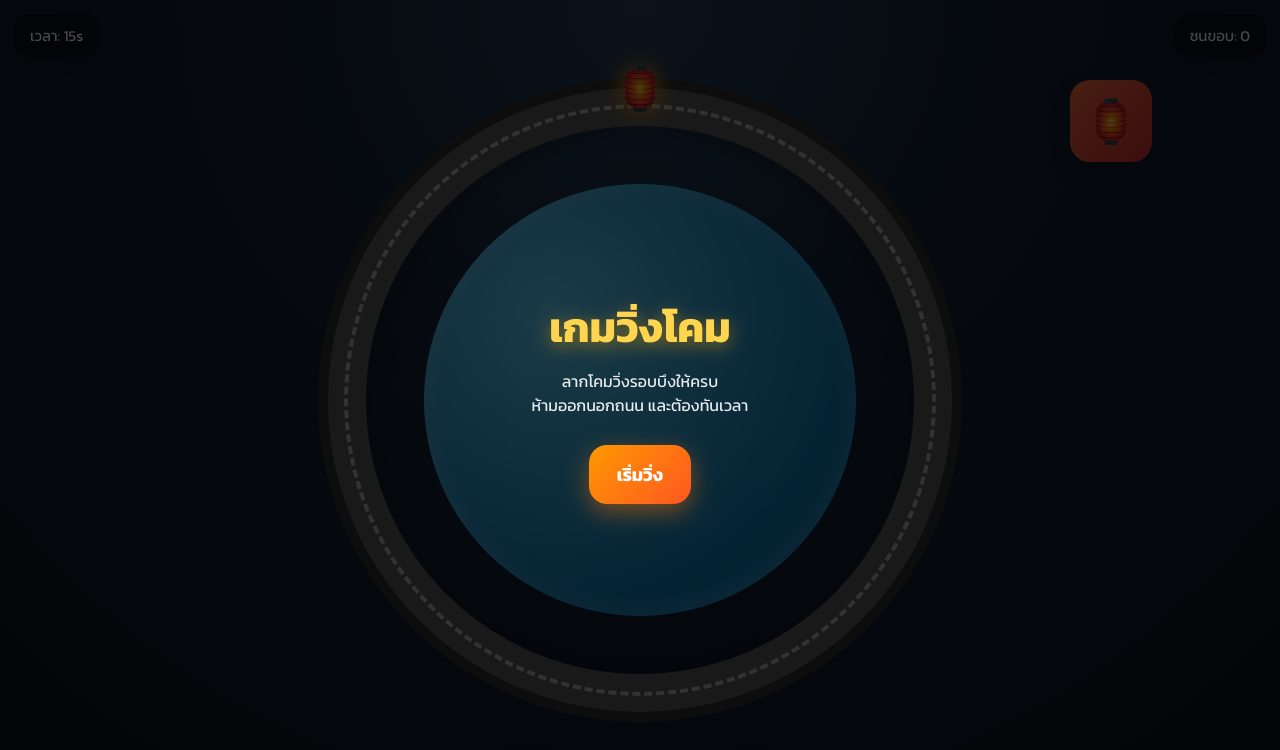
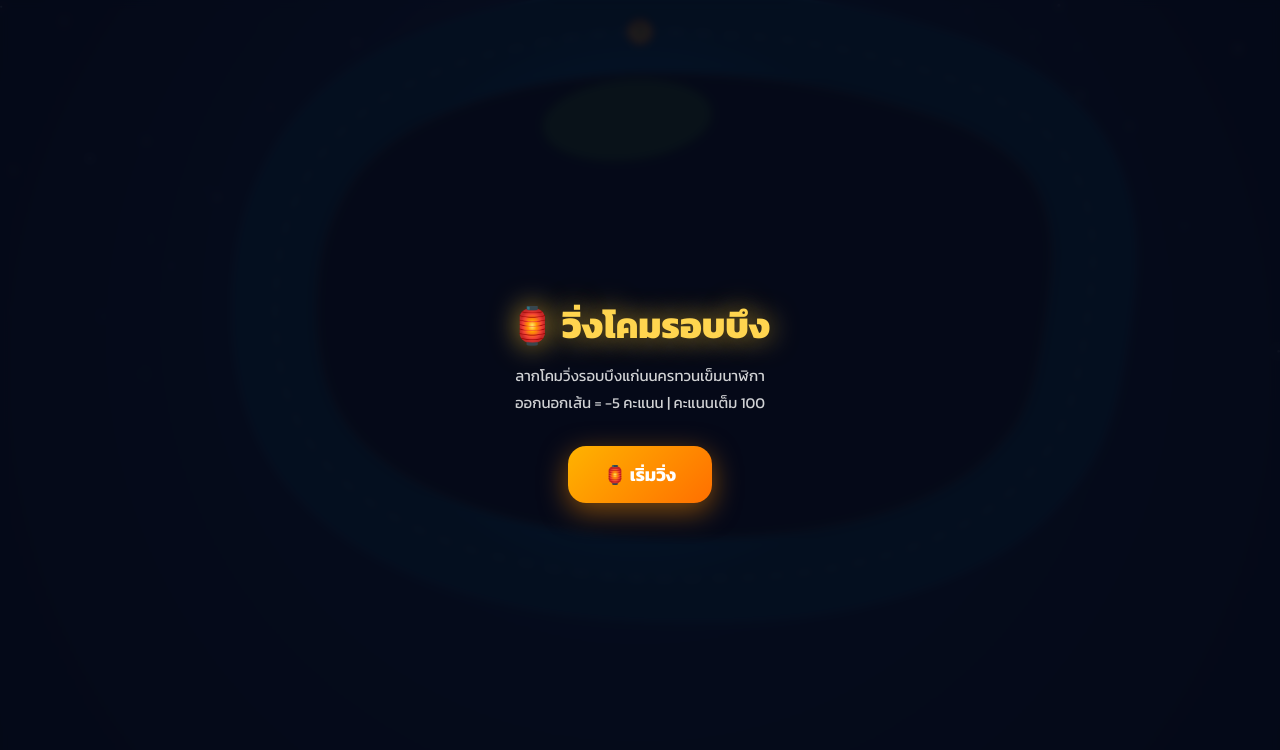
Before and after one commit to kmkknweb/kmgame, a plain HTML site: page kongmarun.html in a window 1280 px wide. Drawn offline with Linux system fonts and the light colour scheme.

Commit message:
Update kongmarun.html

```diff
--- a/kongmarun.html
+++ b/kongmarun.html
@@ -2,428 +2,238 @@
 <html lang="th">
 <head>
 <meta charset="UTF-8" />
-<meta name="viewport" content="width=device-width, initial-scale=1.0, maximum-scale=1.0" />
+<meta name="viewport" content="width=device-width, initial-scale=1.0, maximum-scale=1.0, user-scalable=no" />
 <title>เกมวิ่งโคม</title>
-
-<link href="https://fonts.googleapis.com/css2?family=Kanit:wght@400;600;700&display=swap" rel="stylesheet">
-
+<link href="https://fonts.googleapis.com/css2?family=Kanit:wght@400;600;700;800&display=swap" rel="stylesheet">
 <style>
-*{
-  box-sizing:border-box;
-  -webkit-tap-highlight-color: transparent;
-}
-
-body{
-  margin:0;
-  overflow:hidden;
-  font-family:'Kanit',sans-serif;
-  background:#111;
-}
-
-#game{
-  position:relative;
-  width:100vw;
-  height:100vh;
-  overflow:hidden;
-  background:
-    radial-gradient(circle at top,#28415d 0%,#15253a 35%,#0a111c 100%);
-}
-
-/* หัวเกม */
-.top-ui{
-  position:absolute;
-  top:0;
-  left:0;
-  width:100%;
-  z-index:20;
-  padding:14px;
-  display:flex;
-  justify-content:space-between;
-  align-items:center;
-}
-
-.ui-box{
-  background:rgba(0,0,0,0.45);
-  color:#fff;
-  padding:10px 16px;
-  border-radius:16px;
-  backdrop-filter:blur(6px);
-  font-size:15px;
-  box-shadow:0 4px 14px rgba(0,0,0,0.35);
-}
-
-#startScreen,
-#gameOver{
-  position:absolute;
-  inset:0;
-  z-index:50;
-  background:rgba(0,0,0,0.72);
-  display:flex;
-  flex-direction:column;
-  justify-content:center;
-  align-items:center;
-  color:#fff;
-  text-align:center;
-  padding:20px;
-}
-
-.title{
-  font-size:42px;
-  font-weight:700;
-  margin-bottom:10px;
-  color:#ffd54f;
-  text-shadow:0 4px 18px rgba(255,180,0,0.5);
-}
-
-.sub{
-  opacity:.9;
-  margin-bottom:28px;
-  line-height:1.5;
-}
-
-.btn{
-  border:none;
-  border-radius:18px;
-  padding:16px 28px;
-  font-size:18px;
-  font-family:'Kanit',sans-serif;
-  font-weight:700;
-  cursor:pointer;
-  background:linear-gradient(135deg,#ff9800,#ff5722);
-  color:#fff;
-  box-shadow:0 8px 24px rgba(255,120,0,0.45);
-}
-
-#map{
-  position:absolute;
-  inset:0;
-}
-
-/* ถนน */
-.track{
-  position:absolute;
-  left:50%;
-  top:50%;
-  width:78vmin;
-  height:78vmin;
-  transform:translate(-50%,-50%);
-  border-radius:50%;
-  border:38px solid #5b5b5b;
-  box-shadow:
-    0 0 0 10px #2f2f2f,
-    inset 0 0 25px rgba(0,0,0,0.4);
-}
-
-/* เส้นในถนน */
-.track::before{
-  content:"";
-  position:absolute;
-  inset:-22px;
-  border-radius:50%;
-  border:4px dashed rgba(255,255,255,0.55);
-}
-
-/* น้ำบึง */
-.lake{
-  position:absolute;
-  left:50%;
-  top:50%;
-  width:54vmin;
-  height:54vmin;
-  transform:translate(-50%,-50%);
-  border-radius:50%;
-  background:
-    radial-gradient(circle at 30% 30%,#5fd3ff,#0d7db8 70%);
-  box-shadow:inset 0 0 25px rgba(255,255,255,0.2);
-}
-
-/* ศาลเจ้า */
-.shrine{
-  position:absolute;
-  right:10%;
-  top:10%;
-  width:82px;
-  height:82px;
-  border-radius:20px;
-  background:linear-gradient(135deg,#ff7043,#d32f2f);
-  display:flex;
-  justify-content:center;
-  align-items:center;
-  font-size:42px;
-  box-shadow:0 8px 18px rgba(0,0,0,0.35);
-  z-index:5;
-}
-
-/* โคม */
-#runner{
-  position:absolute;
-  width:58px;
-  height:58px;
-  margin-left:-29px;
-  margin-top:-29px;
-  border-radius:50%;
-  display:flex;
-  justify-content:center;
-  align-items:center;
-  font-size:42px;
-  z-index:10;
-  filter:drop-shadow(0 0 12px rgba(255,170,0,0.9));
-  transition:transform .08s linear;
-}
-
-/* เอฟเฟกต์ชน */
-.hit{
-  animation:shake .18s linear 2;
-}
-
-@keyframes shake{
-  0%{transform:translateX(-2px);}
-  50%{transform:translateX(2px);}
-  100%{transform:translateX(-2px);}
-}
-
-/* เส้นขอบแดง */
-.warning{
-  position:absolute;
-  inset:0;
-  border:8px solid rgba(255,0,0,0);
-  pointer-events:none;
-  z-index:100;
-}
-
-.warning.show{
-  animation:flash .35s;
-}
-
-@keyframes flash{
-  0%{border-color:rgba(255,0,0,0.85);}
-  100%{border-color:rgba(255,0,0,0);}
-}
-
-#touchArea{
-  position:absolute;
-  inset:0;
-  z-index:15;
-}
-
-.result-time{
-  font-size:22px;
-  margin:10px 0 25px;
-  color:#ffd54f;
-}
-
+* { box-sizing:border-box; -webkit-tap-highlight-color:transparent; margin:0; padding:0; }
+body { overflow:hidden; font-family:'Kanit',sans-serif; background:#0a0e1a; width:100vw; height:100vh; touch-action:none; }
+#gameCanvas { display:block; width:100vw; height:100vh; }
+.top-ui { position:absolute; top:0; left:0; width:100%; z-index:20; padding:12px 14px; display:flex; justify-content:space-between; align-items:center; pointer-events:none; }
+.ui-box { background:rgba(0,0,0,0.55); color:#fff; padding:9px 15px; border-radius:14px; backdrop-filter:blur(8px); font-size:14px; font-weight:600; box-shadow:0 4px 14px rgba(0,0,0,0.4); border:1px solid rgba(255,200,80,0.18); }
+.ui-box span { color:#ffd54f; font-weight:700; }
+#startScreen, #gameOverScreen { position:absolute; inset:0; z-index:50; background:rgba(5,10,25,0.88); display:flex; flex-direction:column; justify-content:center; align-items:center; color:#fff; text-align:center; padding:28px; backdrop-filter:blur(4px); }
+.screen-title { font-size:36px; font-weight:800; color:#ffd54f; text-shadow:0 0 28px rgba(255,200,50,0.7); margin-bottom:10px; }
+.screen-sub { color:rgba(255,255,255,0.82); font-size:15px; line-height:1.8; margin-bottom:30px; }
+.btn { border:none; border-radius:18px; padding:15px 36px; font-size:18px; font-family:'Kanit',sans-serif; font-weight:700; cursor:pointer; background:linear-gradient(135deg,#ffb300,#ff6f00); color:#fff; box-shadow:0 8px 28px rgba(255,140,0,0.5); }
+.result-score { font-size:56px; font-weight:800; color:#ffd54f; text-shadow:0 0 30px rgba(255,210,50,0.8); margin:8px 0 4px; }
+.result-detail { font-size:15px; color:rgba(255,255,255,0.75); margin-bottom:28px; line-height:1.9; }
+#warning { position:absolute; inset:0; pointer-events:none; z-index:100; border:10px solid transparent; }
+#warning.flash { animation:warnFlash 0.35s ease-out forwards; }
+@keyframes warnFlash { 0%{border-color:rgba(255,60,60,0.9);}100%{border-color:rgba(255,60,60,0);} }
+#lantern { position:absolute; width:50px; height:50px; transform:translate(-50%,-50%); pointer-events:none; z-index:30; filter:drop-shadow(0 0 12px rgba(255,180,0,0.95)); display:none; border-radius:6px; object-fit:contain; }
 </style>
 </head>
 <body>
+<canvas id="gameCanvas"></canvas>
+<div class="top-ui" id="topUI" style="display:none;">
+  <div class="ui-box">⏱ <span id="timeEl">0.0</span>s</div>
+  <div class="ui-box">💯 <span id="scoreEl">100</span></div>
+  <div class="ui-box">💥 ชน <span id="hitsEl">0</span></div>
+</div>
+<img id="lantern" src="images/khomjiw-open-eye.jpg" alt="โคม" draggable="false" />
+<div id="warning"></div>
+<div id="startScreen">
+  <div class="screen-title">🏮 วิ่งโคมรอบบึง</div>
+  <div class="screen-sub">ลากโคมวิ่งรอบบึงแก่นนครทวนเข็มนาฬิกา<br>ออกนอกเส้น = −5 คะแนน | คะแนนเต็ม 100</div>
+  <button class="btn" id="startBtn">🏮 เริ่มวิ่ง</button>
+</div>
+<div id="gameOverScreen" style="display:none;">
+  <div class="screen-title" id="goTitle">วิ่งสำเร็จ!</div>
+  <div class="result-score" id="goScore">100</div>
+  <div class="result-detail" id="goDetail"></div>
+  <button class="btn" id="restartBtn">🔄 เล่นอีกครั้ง</button>
+</div>
+<script>
+const canvas=document.getElementById('gameCanvas'),ctx=canvas.getContext('2d');
+let W,H,scaleF,trackPoints=[],outerPts=[],innerPts=[];
+const ROAD_HW=0.052;
 
-<div id="game">
+// Bueng Kaen Nakhon path - inner road boundary CCW from top
+const rawC=[
+  [0.500,0.040],[0.558,0.042],[0.615,0.050],[0.668,0.065],[0.718,0.086],
+  [0.762,0.110],[0.798,0.142],[0.825,0.180],[0.842,0.223],[0.851,0.270],
+  [0.854,0.318],[0.852,0.366],[0.848,0.414],[0.843,0.460],[0.836,0.505],
+  [0.825,0.547],[0.808,0.585],[0.786,0.620],[0.758,0.651],[0.724,0.677],
+  [0.684,0.698],[0.640,0.713],[0.593,0.721],[0.544,0.724],[0.495,0.722],
+  [0.447,0.715],[0.402,0.702],[0.360,0.683],[0.323,0.659],[0.291,0.630],
+  [0.265,0.597],[0.245,0.561],[0.231,0.522],[0.222,0.481],[0.217,0.438],
+  [0.215,0.394],[0.216,0.350],[0.220,0.305],[0.228,0.262],[0.240,0.221],
+  [0.256,0.183],[0.278,0.148],[0.305,0.118],[0.338,0.092],[0.375,0.071],
+  [0.416,0.055],[0.458,0.045],[0.500,0.040]
+];
 
-  <div id="map">
-    <div class="track"></div>
-    <div class="lake"></div>
-    <div class="shrine">🏮</div>
-  </div>
-
-  <div class="top-ui">
-    <div class="ui-box">
-      เวลา: <span id="time">15</span>s
-    </div>
-
-    <div class="ui-box">
-      ชนขอบ: <span id="hits">0</span>
-    </div>
-  </div>
-
-  <div id="runner">🏮</div>
-
-  <div class="warning" id="warning"></div>
-
-  <div id="touchArea"></div>
-
-  <!-- START -->
-  <div id="startScreen">
-    <div class="title">เกมวิ่งโคม</div>
-
-    <div class="sub">
-      ลากโคมวิ่งรอบบึงให้ครบ<br>
-      ห้ามออกนอกถนน และต้องทันเวลา
-    </div>
-
-    <button class="btn" onclick="startGame()">
-      เริ่มวิ่ง
-    </button>
-  </div>
-
-  <!-- GAME OVER -->
-  <div id="gameOver" style="display:none;">
-    <div class="title" id="resultTitle">สำเร็จ!</div>
-
-    <div class="result-time" id="resultText"></div>
-
-    <button class="btn" onclick="restartGame()">
-      เล่นอีกครั้ง
-    </button>
-  </div>
-
-</div>
-
-<script>
-
-const runner = document.getElementById("runner");
-const touchArea = document.getElementById("touchArea");
-const timeEl = document.getElementById("time");
-const hitsEl = document.getElementById("hits");
-
-const gameOver = document.getElementById("gameOver");
-const resultTitle = document.getElementById("resultTitle");
-const resultText = document.getElementById("resultText");
-
-const warning = document.getElementById("warning");
-
-let playing = false;
-let timeLeft = 15;
-let timer = null;
-let hits = 0;
-
-let angle = -90;
-let completed = false;
-
-const centerX = window.innerWidth / 2;
-const centerY = window.innerHeight / 2;
-
-const radius = Math.min(window.innerWidth, window.innerHeight) * 0.39;
-
-function updateRunner(){
-
-  const rad = angle * Math.PI / 180;
-
-  const x = centerX + radius * Math.cos(rad);
-  const y = centerY + radius * Math.sin(rad);
-
-  runner.style.left = x + "px";
-  runner.style.top = y + "px";
+function resize(){
+  W=canvas.width=window.innerWidth;
+  H=canvas.height=window.innerHeight;
+  scaleF=Math.min(W,H);
+  buildTrack();
+  drawScene();
+  if(playing){setLanternPos(lanternPt.x,lanternPt.y);drawGlow();}
 }
 
-updateRunner();
+function catmull(pts,iter){
+  let p=pts.slice(0,pts.length-1);
+  for(let k=0;k<iter;k++){
+    const n=[],len=p.length;
+    for(let j=0;j<len;j++){
+      const p0=p[(j-1+len)%len],p1=p[j],p2=p[(j+1)%len],p3=p[(j+2)%len];
+      n.push(p1);
+      n.push({x:(-p0.x+9*p1.x+9*p2.x-p3.x)/16,y:(-p0.y+9*p1.y+9*p2.y-p3.y)/16});
+    }
+    p=n;
+  }
+  return p;
+}
+
+function offset(pts,d){
+  const n=pts.length;
+  return pts.map((pt,i)=>{
+    const prev=pts[(i-1+n)%n],next=pts[(i+1)%n];
+    const tx=next.x-prev.x,ty=next.y-prev.y,l=Math.sqrt(tx*tx+ty*ty)||1;
+    return{x:pt.x+(-ty/l)*d,y:pt.y+(tx/l)*d};
+  });
+}
+
+function buildTrack(){
+  const raw=rawC.map(([nx,ny])=>({x:nx*W,y:ny*H}));
+  trackPoints=catmull(raw,5);
+  const hw=ROAD_HW*scaleF;
+  outerPts=offset(trackPoints,hw);
+  innerPts=offset(trackPoints,-hw);
+}
+
+let stars=null;
+function getStars(){
+  if(!stars)stars=Array.from({length:70},()=>({x:Math.random(),y:Math.random()*0.5,r:Math.random()*1.4+0.3,a:Math.random()*0.7+0.3}));
+  return stars;
+}
+
+function makePath(pts){
+  if(!pts.length)return;
+  ctx.moveTo(pts[0].x,pts[0].y);
+  for(let i=1;i<pts.length;i++)ctx.lineTo(pts[i].x,pts[i].y);
+  ctx.closePath();
+}
+
+function drawScene(){
+  ctx.clearRect(0,0,W,H);
+  const bg=ctx.createRadialGradient(W/2,H*0.2,0,W/2,H*0.5,H*0.9);
+  bg.addColorStop(0,'#1e3560');bg.addColorStop(0.6,'#0c1a30');bg.addColorStop(1,'#060b18');
+  ctx.fillStyle=bg;ctx.fillRect(0,0,W,H);
+  getStars().forEach(s=>{ctx.beginPath();ctx.arc(s.x*W,s.y*H,s.r,0,Math.PI*2);ctx.fillStyle=`rgba(255,255,255,${s.a})`;ctx.fill();});
+
+  // Water
+  ctx.save();ctx.beginPath();makePath(innerPts);
+  const wg=ctx.createRadialGradient(W*0.5,H*0.38,H*0.04,W*0.5,H*0.38,H*0.36);
+  wg.addColorStop(0,'#5dd0f5');wg.addColorStop(0.45,'#0277bd');wg.addColorStop(1,'#013850');
+  ctx.fillStyle=wg;ctx.fill();ctx.restore();
+
+  // Road
+  ctx.save();ctx.beginPath();makePath(outerPts);ctx.clip();
+  ctx.beginPath();makePath(outerPts);ctx.fillStyle='#404040';ctx.fill();
+  ctx.globalCompositeOperation='destination-out';ctx.beginPath();makePath(innerPts);ctx.fill();
+  ctx.restore();
+
+  ctx.save();ctx.beginPath();makePath(outerPts);ctx.strokeStyle='#2a2a2a';ctx.lineWidth=3;ctx.stroke();ctx.restore();
+  ctx.save();ctx.beginPath();makePath(innerPts);ctx.strokeStyle='#0d4a6a';ctx.lineWidth=3;ctx.stroke();ctx.restore();
+  ctx.save();ctx.beginPath();makePath(trackPoints);ctx.strokeStyle='rgba(255,255,255,0.3)';ctx.lineWidth=2;ctx.setLineDash([16,12]);ctx.stroke();ctx.setLineDash([]);ctx.restore();
+
+  // Island
+  ctx.save();ctx.beginPath();ctx.ellipse(W*0.49,H*0.15,W*0.066,H*0.05,-0.1,0,Math.PI*2);ctx.fillStyle='#2a5425';ctx.fill();ctx.strokeStyle='#1a3c18';ctx.lineWidth=2;ctx.stroke();ctx.restore();
+
+  // Start marker
+  const sp=trackPoints[0];
+  ctx.save();ctx.beginPath();ctx.arc(sp.x,sp.y,11,0,Math.PI*2);ctx.fillStyle='#ffd54f';ctx.fill();ctx.strokeStyle='#e65100';ctx.lineWidth=3;ctx.stroke();ctx.restore();
+  ctx.save();ctx.fillStyle='#000';ctx.font=`bold ${Math.round(scaleF*0.022)}px Kanit`;ctx.textAlign='center';ctx.textBaseline='middle';ctx.fillText('S',sp.x,sp.y);ctx.restore();
+
+  // Progress highlight
+  if(playing&&trackProgress>0){
+    const done=Math.floor(Math.min(trackProgress,1)*trackPoints.length);
+    ctx.save();ctx.beginPath();ctx.moveTo(trackPoints[0].x,trackPoints[0].y);
+    for(let i=1;i<=done&&i<trackPoints.length;i++)ctx.lineTo(trackPoints[i].x,trackPoints[i].y);
+    ctx.strokeStyle='rgba(255,213,79,0.5)';ctx.lineWidth=ROAD_HW*scaleF*1.5;ctx.lineCap='round';ctx.stroke();ctx.restore();
+  }
+}
+
+function drawGlow(){
+  const x=lanternPt.x,y=lanternPt.y;
+  ctx.save();
+  const g=ctx.createRadialGradient(x,y,6,x,y,34);
+  g.addColorStop(0,'rgba(255,200,50,0.4)');g.addColorStop(1,'rgba(255,140,0,0)');
+  ctx.fillStyle=g;ctx.beginPath();ctx.arc(x,y,34,0,Math.PI*2);ctx.fill();ctx.restore();
+}
+
+let playing=false,score=100,hits=0,elapsed=0,timerInt=null,lapDone=false,isDragging=false;
+let lanternPt={x:0,y:0},lastIdx=0,totalProg=0,trackProgress=0;
+const lanternEl=document.getElementById('lantern'),topUI=document.getElementById('topUI');
+const timeEl=document.getElementById('timeEl'),scoreEl=document.getElementById('scoreEl'),hitsEl=document.getElementById('hitsEl');
+const warnEl=document.getElementById('warning');
+
+function setLanternPos(x,y){lanternEl.style.left=x+'px';lanternEl.style.top=y+'px';}
+function closestIdx(x,y){let b=0,bd=Infinity;trackPoints.forEach((p,i)=>{const d=(p.x-x)**2+(p.y-y)**2;if(d<bd){bd=d;b=i;}});return b;}
+function isOnRoad(x,y){const hw=ROAD_HW*scaleF,idx=closestIdx(x,y),cp=trackPoints[idx];return Math.hypot(x-cp.x,y-cp.y)<=hw*1.08;}
+function snapRoad(x,y){const idx=closestIdx(x,y);return{...trackPoints[idx]};}
+
+function getPt(e){const t=e.touches?e.touches[0]:e;return{x:t.clientX,y:t.clientY};}
+
+canvas.addEventListener('touchstart',e=>{
+  if(!playing)return;e.preventDefault();
+  const p=getPt(e);if(Math.hypot(p.x-lanternPt.x,p.y-lanternPt.y)<65)isDragging=true;
+},{passive:false});
+canvas.addEventListener('touchmove',e=>{
+  if(!playing||!isDragging)return;e.preventDefault();const p=getPt(e);moveLantern(p.x,p.y);
+},{passive:false});
+canvas.addEventListener('touchend',()=>{isDragging=false;});
+canvas.addEventListener('mousedown',e=>{if(!playing)return;const p=getPt(e);if(Math.hypot(p.x-lanternPt.x,p.y-lanternPt.y)<65)isDragging=true;});
+canvas.addEventListener('mousemove',e=>{if(!playing||!isDragging)return;moveLantern(e.clientX,e.clientY);});
+canvas.addEventListener('mouseup',()=>{isDragging=false;});
+
+function moveLantern(x,y){
+  if(!isOnRoad(x,y)){triggerHit();const s=snapRoad(x,y);lanternPt=s;}
+  else lanternPt={x,y};
+  const idx=closestIdx(lanternPt.x,lanternPt.y),n=trackPoints.length;
+  let delta=idx-lastIdx;
+  if(delta<-n/2)delta+=n;if(delta>n/2)delta-=n;
+  if(delta>0)totalProg+=delta;
+  lastIdx=idx;trackProgress=totalProg/n;
+  setLanternPos(lanternPt.x,lanternPt.y);drawScene();drawGlow();
+  if(trackProgress>=0.97&&!lapDone){lapDone=true;endGame(true);}
+}
+
+let lastHit=0;
+function triggerHit(){
+  const now=Date.now();if(now-lastHit<700)return;lastHit=now;
+  hits++;score=Math.max(0,100-hits*5);
+  hitsEl.innerText=hits;scoreEl.innerText=score;
+  warnEl.classList.remove('flash');void warnEl.offsetWidth;warnEl.classList.add('flash');
+}
 
 function startGame(){
-
-  document.getElementById("startScreen").style.display = "none";
-
-  playing = true;
-  timeLeft = 15;
-  hits = 0;
-  angle = -90;
-  completed = false;
-
-  hitsEl.innerText = hits;
-  timeEl.innerText = timeLeft;
-
-  updateRunner();
-
-  clearInterval(timer);
-
-  timer = setInterval(() => {
-
-    timeLeft--;
-
-    timeEl.innerText = timeLeft;
-
-    if(timeLeft <= 0){
-
-      endGame(false);
-
-    }
-
-  },1000);
-
+  document.getElementById('startScreen').style.display='none';
+  document.getElementById('gameOverScreen').style.display='none';
+  topUI.style.display='flex';
+  score=100;hits=0;elapsed=0;lapDone=false;isDragging=false;totalProg=0;trackProgress=0;
+  const sp=trackPoints[0];lanternPt={x:sp.x,y:sp.y};lastIdx=0;
+  lanternEl.style.display='block';setLanternPos(lanternPt.x,lanternPt.y);
+  scoreEl.innerText='100';hitsEl.innerText='0';timeEl.innerText='0.0';
+  playing=true;clearInterval(timerInt);
+  const t0=Date.now();timerInt=setInterval(()=>{elapsed=(Date.now()-t0)/1000;timeEl.innerText=elapsed.toFixed(1);},100);
+  drawScene();drawGlow();
 }
 
 function endGame(success){
-
-  playing = false;
-
-  clearInterval(timer);
-
-  gameOver.style.display = "flex";
-
-  if(success){
-
-    resultTitle.innerText = "วิ่งสำเร็จ!";
-    resultText.innerHTML =
-      "ใช้เวลา " + (15 - timeLeft) + " วินาที<br>ชนขอบ " + hits + " ครั้ง";
-
-  }else{
-
-    resultTitle.innerText = "ไม่ทันเวลา";
-    resultText.innerHTML =
-      "ลองใหม่อีกครั้ง";
-  }
-
+  playing=false;clearInterval(timerInt);lanternEl.style.display='none';topUI.style.display='none';
+  document.getElementById('goTitle').innerText=success?'🏮 วิ่งสำเร็จ!':'😢 ยังไม่ครบรอบ';
+  document.getElementById('goScore').innerText=score;
+  document.getElementById('goDetail').innerHTML=`ใช้เวลา ${elapsed.toFixed(1)} วินาที<br>ชนขอบ ${hits} ครั้ง`;
+  document.getElementById('gameOverScreen').style.display='flex';
 }
 
-function restartGame(){
-
-  gameOver.style.display = "none";
-
-  startGame();
-
-}
-
-/* ลากโคม */
-let lastX = null;
-
-touchArea.addEventListener("touchmove",(e)=>{
-
-  if(!playing) return;
-
-  const touch = e.touches[0];
-
-  if(lastX !== null){
-
-    const diff = touch.clientX - lastX;
-
-    angle += diff * 0.45;
-
-    if(angle > 270 && !completed){
-
-      completed = true;
-      endGame(true);
-      return;
-    }
-
-    updateRunner();
-
-    /* สุ่มชนขอบ */
-    if(Math.random() < 0.03){
-
-      hits++;
-
-      hitsEl.innerText = hits;
-
-      warning.classList.remove("show");
-      void warning.offsetWidth;
-      warning.classList.add("show");
-
-      runner.classList.remove("hit");
-      void runner.offsetWidth;
-      runner.classList.add("hit");
-
-    }
-
-  }
-
-  lastX = touch.clientX;
-
-},{passive:true});
-
-touchArea.addEventListener("touchend",()=>{
-
-  lastX = null;
-
-});
-
+document.getElementById('startBtn').onclick=startGame;
+document.getElementById('restartBtn').onclick=startGame;
+window.addEventListener('resize',resize);
+resize();
 </script>
-
 </body>
 </html>
```
